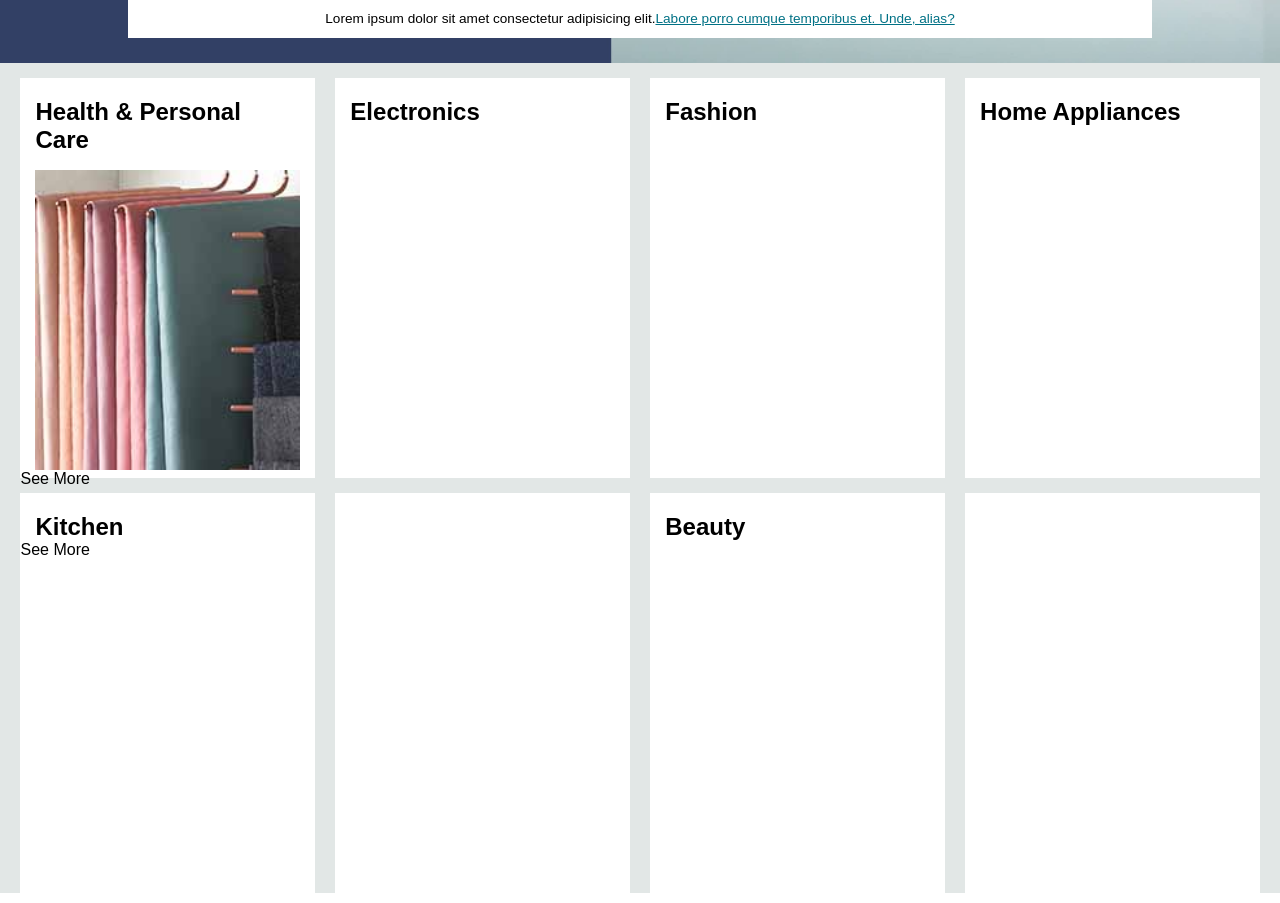
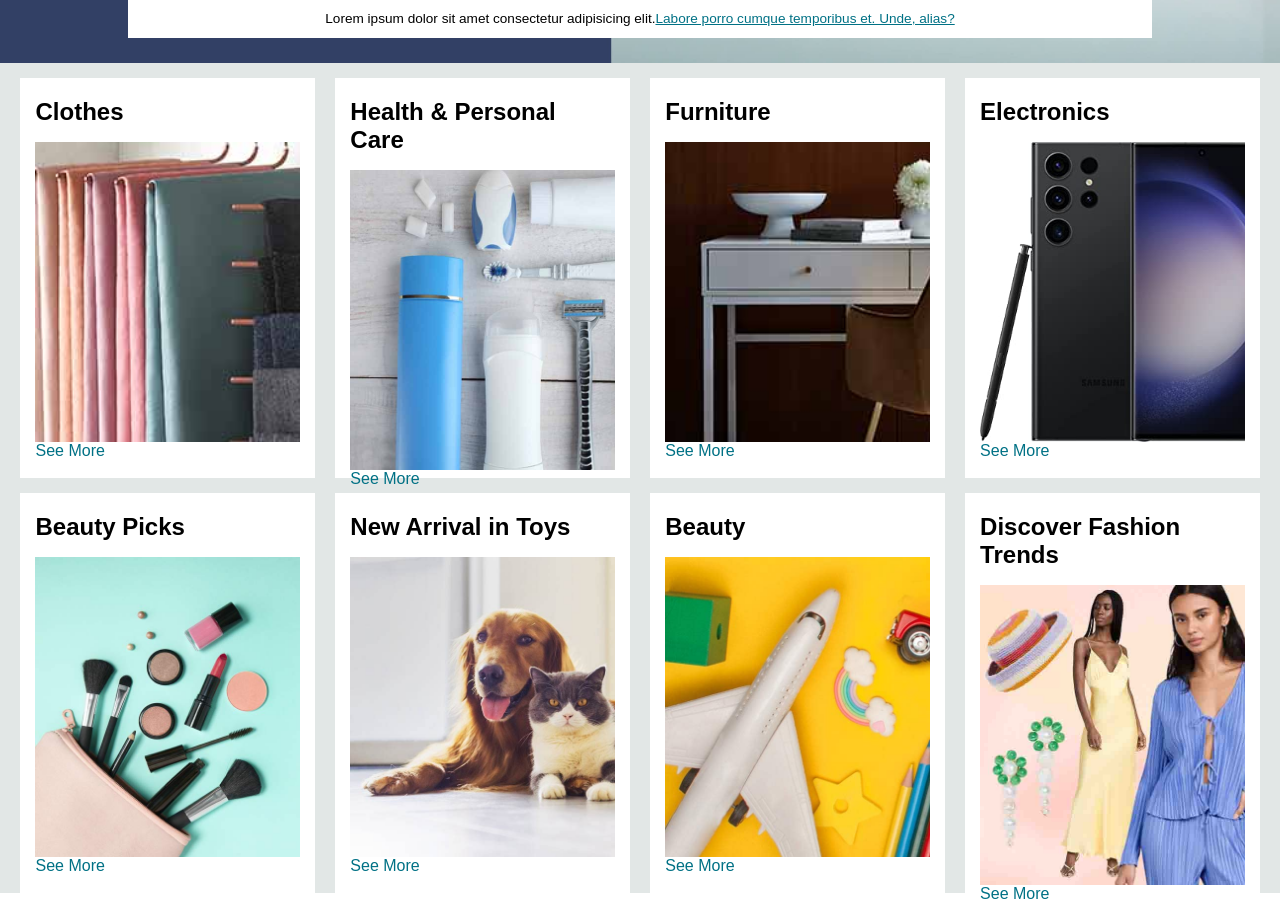
Before and after one commit to thakuratul2/amazon-clone-React-Js-, a React (Create React App) app: page / in a window 1280 px wide. Shown: the part 417-1320 px from the top of the page. Built offline with nearby package versions, Linux system fonts and the light colour scheme.

Commit message:
Shop Done

```diff
--- a/src/components/Shop.css
+++ b/src/components/Shop.css
@@ -26,3 +26,45 @@
 .box-content p{
     color: #007185;
 }
+.box-img2{
+    background-image: url('../assets/box2_image.jpg');
+    height: 300px;
+    background-size: cover;
+    margin-top: 1rem;
+}
+.box-img3{
+    background-image: url('../assets/box3_image.jpg');
+    height: 300px;
+    background-size: cover;
+    margin-top: 1rem;
+}
+.box-img4{
+    background-image: url('../assets/box4_image.jpg');
+    height: 300px;
+    background-size: cover;
+    margin-top: 1rem;
+}
+.box-img5{
+    background-image: url('../assets/box5_image.jpg');
+    height: 300px;
+    background-size: cover;
+    margin-top: 1rem;
+}
+.box-img6{
+    background-image: url('../assets/box6_image.jpg');
+    height: 300px;
+    background-size: cover;
+    margin-top: 1rem;
+}
+.box-img7{
+    background-image: url('../assets/box7_image.jpg');
+    height: 300px;
+    background-size: cover;
+    margin-top: 1rem;
+}
+.box-img8{
+    background-image: url('../assets/box8_image.jpg');
+    height: 300px;
+    background-size: cover;
+    margin-top: 1rem;
+}
--- a/src/components/Shop.jsx
+++ b/src/components/Shop.jsx
@@ -5,69 +5,79 @@ const Shop = () => {
   return (
     <>
         <div className="shop-section">
-            <div className="box1 box">
+            <div className="box">
+            <div className="box-content">
+            <h2>
+                Clothes
+            </h2>
+            <div className="box-img1">
+
+            </div>
+            <p>See More</p>
+            </div>
+
+            </div>
+            <div className="box">
             <div className="box-content">
             <h2>
                 Health & Personal Care
             </h2>
-            <div className="box-img1">
+            <div className="box-img2">
 
-            </div>
             </div>
             <p>See More</p>
             </div>
-            <div className="box2 box">
+
+            </div>
+            <div className="box">
             <div className="box-content">
             <h2>
-                Electronics
-            </h2>
-            <div className="box-img2">
-
-            </div>
-            </div>
-            </div>
-            <div className="box3 box">
-            <div className="box-content">
-            <h2>
-                Fashion
+               Furniture
             </h2>
             <div className="box-img3">
 
             </div>
+            <p>See More</p>
             </div>
+
             </div>
-            <div className="box4 box">
+            <div className="box">
             <div className="box-content">
             <h2>
-            Home Appliances
+            Electronics
             </h2>
             <div className="box-img4">
 
             </div>
+            <p>See More</p>
             </div>
+
             </div>
-            <div className="box1 box">
+            <div className="box">
             <div className="box-content">
             <h2>
-                Kitchen
+                Beauty Picks
             </h2>
             <div className="box-img5">
 
             </div>
-            </div>
             <p>See More</p>
             </div>
-            <div className="box2 box">
+
+            </div>
+            <div className="box">
             <div className="box-content">
             <h2>
-
+                New Arrival in Toys
             </h2>
             <div className="box-img6">
 
             </div>
+            <p>See More</p>
             </div>
+
             </div>
-            <div className="box3 box">
+            <div className="box">
             <div className="box-content">
             <h2>
                 Beauty
@@ -75,17 +85,21 @@ const Shop = () => {
             <div className="box-img7">
 
             </div>
+            <p>See More</p>
             </div>
+
             </div>
-            <div className="box4 box">
+            <div className="box">
             <div className="box-content">
             <h2>
-
+               Discover Fashion Trends
             </h2>
             <div className="box-img8">
 
             </div>
+            <p>See More</p>
             </div>
+
             </div>
         </div>
     </>
```
